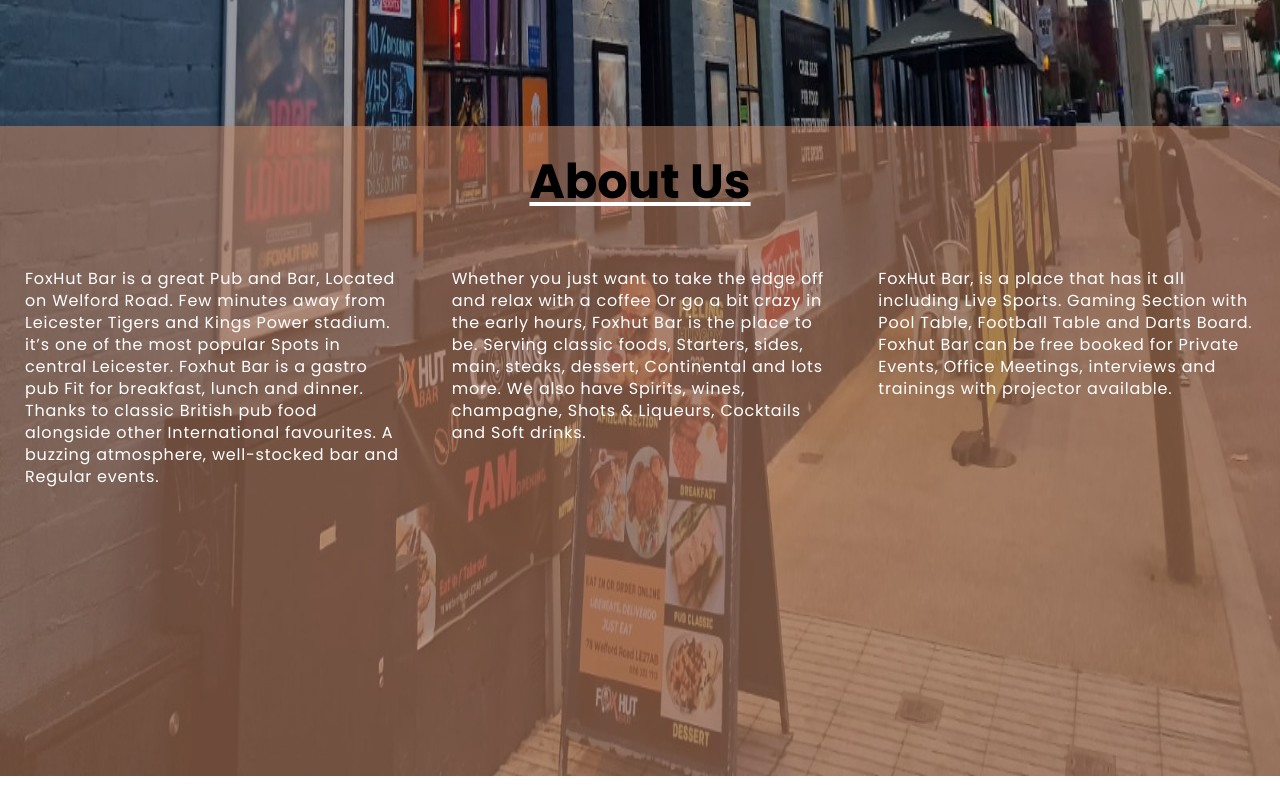
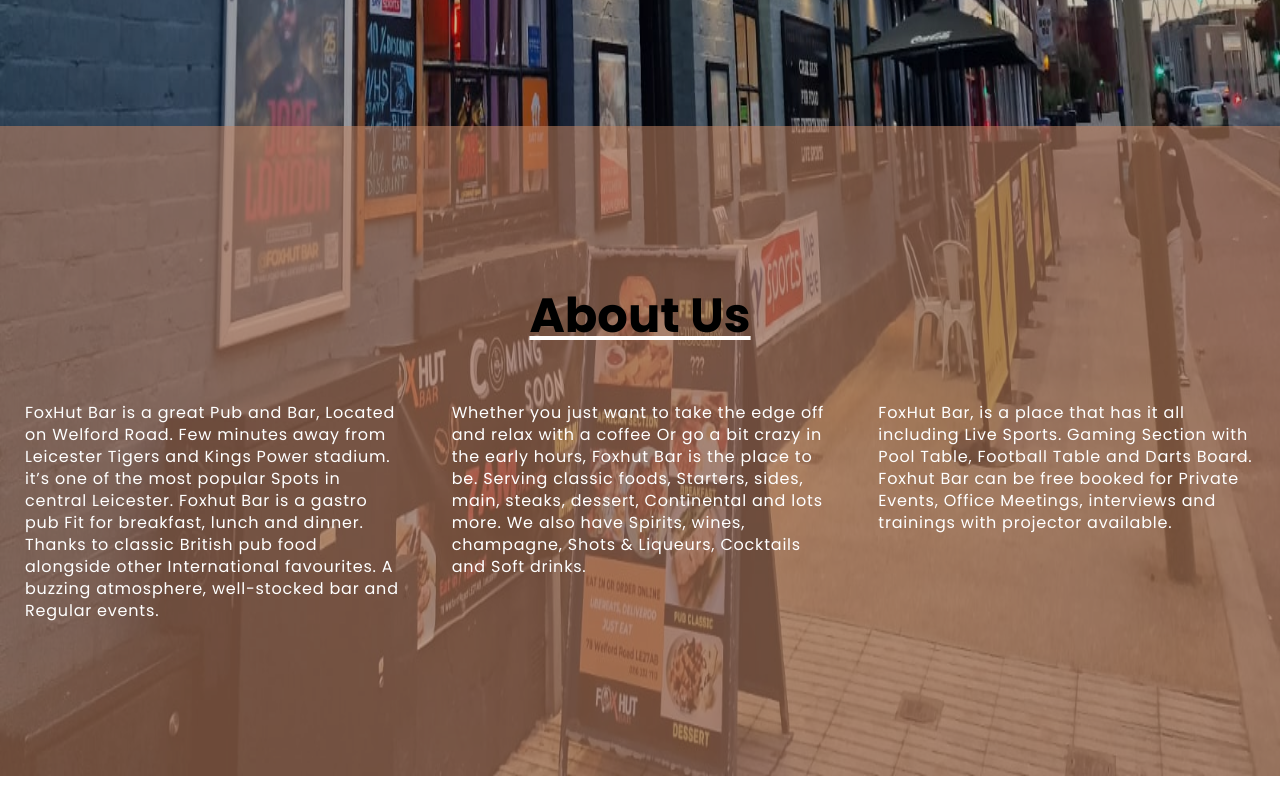
Before and after one commit to MahdiHasan943/fox-hunter-, a Next.js app: page / in a window 1280 px wide. Shown: the part 1080-1880 px from the top of the page. Built offline with nearby package versions, Linux system fonts and the light colour scheme; a web font is replaced by a local one.

Commit message:
change lot's of text images

```diff
--- a/src/pages/index.js
+++ b/src/pages/index.js
@@ -39,7 +39,8 @@
           <p className="where my-4">Where The World comes to DANCE & dine</p>
         </div>
 
-        <div className="absolute bottom-0 z-50 w-full bg-[#C182608F] py-8 lg:h-[650px]">
+        <div className="absolute bottom-0 flex  items-center z-50 w-full bg-[#C182608F] py-8 lg:h-[650px]">
+          <div className="w-full">
           <h2 className="underline underline-offset-4 font-popping text-[48px] font-bold decoration-white text-center">
             About Us
           </h2>
@@ -65,6 +66,7 @@
 Foxhut Bar can be free booked for Private Events, Office Meetings, interviews and trainings with projector available.
             </p>
           </div>
+         </div>
         </div>
       </div>
       {/* 2 */}
```
